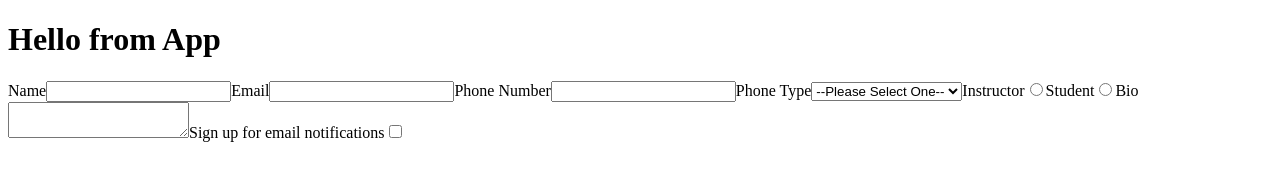
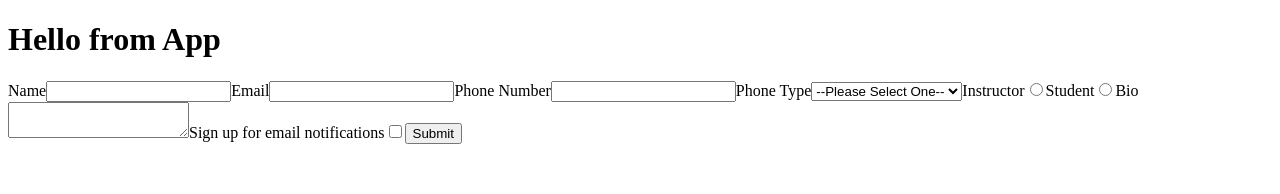
Before and after one commit to zeisen33/w11d1_classwork, a React (Create React App) app in the folder forms/: page / in a window 1280 px wide. Shown: the top 194 px of the page. Built offline with nearby package versions, Linux system fonts and the light colour scheme.

Commit message:
Fix radio buttons

```diff
--- a/forms/src/Components/Form.jsx
+++ b/forms/src/Components/Form.jsx
@@ -31,7 +31,8 @@ const Form = () => {
 
         return (e) => {
             const val = e.target.value
-            e.preventDefault()
+            // debugger
+            // e.preventDefault()  // With this, needs two clicks to display change. wonky
             // setName(e.target.value);
             setUser({
                 ...user,
@@ -40,9 +41,14 @@ const Form = () => {
         }
     }
 
+    const handleSubmit = (e) => {
+        e.preventDefault();
+        console.log(user)
+    }
+
     return (
         <div className='formContainer'>
-            <form>
+            <form onSubmit={handleSubmit} >
                 <label>
                     Name
                     <input type='text' value={user.name} onChange={handleChange('name')}/>
@@ -74,17 +80,19 @@ const Form = () => {
                 </label>
                 <label>
                     Bio
-                    <textarea value={bio} onChange={handleChange('bio')}>
-                        {bio}
-                    </textarea>
+                    <textarea value={user.bio} onChange={handleChange('bio')} />
                 </label>
                 <label>
                     Sign up for email notifications
-                    <input type='checkbox' onChange={(e) => {
-                        e.preventDefault();
+                    <input type="checkbox" value={!user.notifications} onChange={handleChange('notifications')} />
+
+
+                    {/* <input type='checkbox' onChange={(e) => {
+                        // e.preventDefault();
                         user.notifications=(!user.notifications)
-                    }} />
+                    }} /> */}
                 </label>
+                <input type='submit' value='Submit' />
             </form>
         </div>
     )
```
